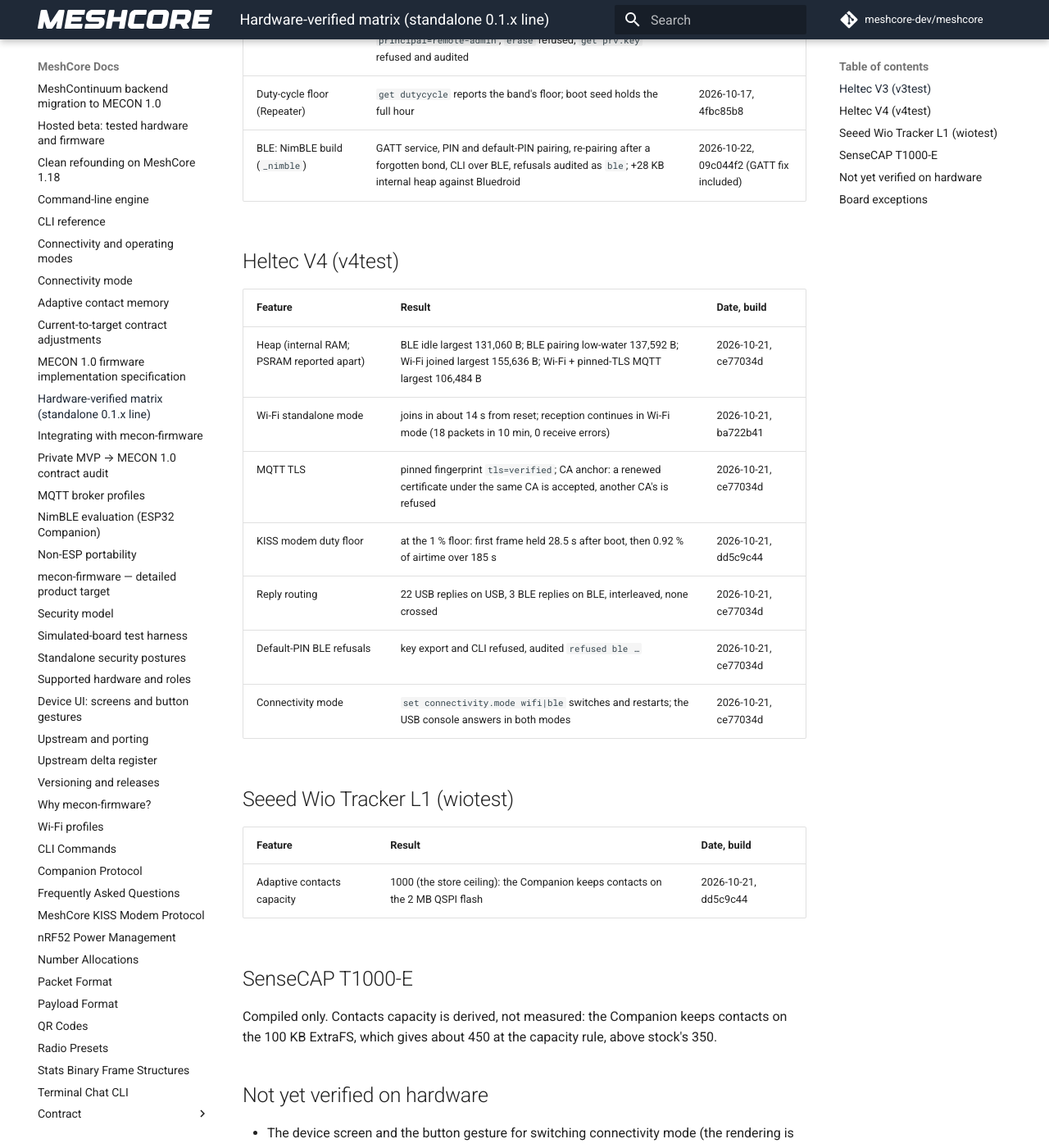
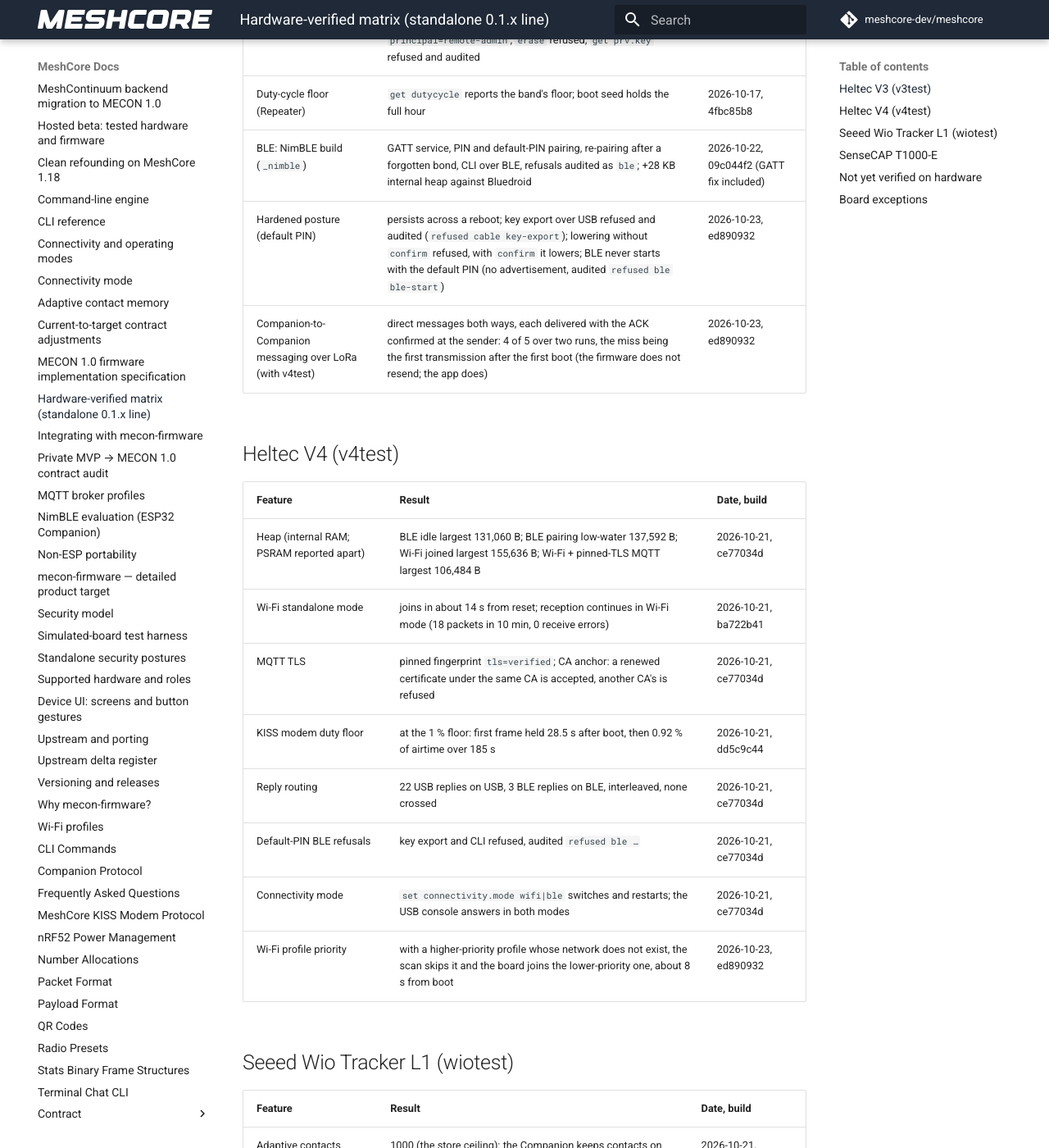
Before and after one commit to hoejriis/mecon-firmware, an MkDocs documentation site: the page built from docs/HARDWARE_VERIFIED.md, in a window 1280 px wide and 1400 px high, scrolled down 993 px. Shown: the whole window at 82% size. Built offline with MkDocs 1.6.1 and Material for MkDocs 9.7.7, drawn with Linux system fonts in a browser that asks for light colours; comment, search, counter and statistics services are not loaded; some of the changed text lies outside the part shown.

Commit message:
Docs: record the 2026-10-23 bench run in the hardware-verified matrix
Hardened posture and LoRa direct messages between two mecon Companions
(v3test and v4test), and Wi-Fi profile priority on v4test, are verified
on hardware. The not-yet-verified list now says why two items cannot be
checked on this bench: Wi-Fi failover needs a second access point, and
the rescue console needs a button press within 8 s of power-up.

Co-Authored-By: Claude Opus 5.5 (1M context) <noreply@anthropic.com>

```diff
--- a/docs/HARDWARE_VERIFIED.md
+++ b/docs/HARDWARE_VERIFIED.md
@@ -22,6 +22,8 @@ broker host (throwaway TLS brokers) and USB host. Dates are UTC; builds are the
 | CLI over LoRa (Repeater build) | remote-admin login; `ver`, `get name`, `get mecon.mem`, `get dutycycle` answer; `get mecon.cli.who` → `transport=lora … principal=remote-admin`; `erase` refused; `get prv.key` refused and audited | 2026-10-22, adf36c80 |
 | Duty-cycle floor (Repeater) | `get dutycycle` reports the band's floor; boot seed holds the full hour | 2026-10-17, 4fbc85b8 |
 | BLE: NimBLE build (`_nimble`) | GATT service, PIN and default-PIN pairing, re-pairing after a forgotten bond, CLI over BLE, refusals audited as `ble`; +28 KB internal heap against Bluedroid | 2026-10-22, 09c044f2 (GATT fix included) |
+| Hardened posture (default PIN) | persists across a reboot; key export over USB refused and audited (`refused cable key-export`); lowering without `confirm` refused, with `confirm` it lowers; BLE never starts with the default PIN (no advertisement, audited `refused ble ble-start`) | 2026-10-23, ed890932 |
+| Companion-to-Companion messaging over LoRa (with v4test) | direct messages both ways, each delivered with the ACK confirmed at the sender: 4 of 5 over two runs, the miss being the first transmission after the first boot (the firmware does not resend; the app does) | 2026-10-23, ed890932 |
 
 ## Heltec V4 (v4test)
 
@@ -34,6 +36,7 @@ broker host (throwaway TLS brokers) and USB host. Dates are UTC; builds are the
 | Reply routing | 22 USB replies on USB, 3 BLE replies on BLE, interleaved, none crossed | 2026-10-21, ce77034d |
 | Default-PIN BLE refusals | key export and CLI refused, audited `refused ble …` | 2026-10-21, ce77034d |
 | Connectivity mode | `set connectivity.mode wifi|ble` switches and restarts; the USB console answers in both modes | 2026-10-21, ce77034d |
+| Wi-Fi profile priority | with a higher-priority profile whose network does not exist, the scan skips it and the board joins the lower-priority one, about 8 s from boot | 2026-10-23, ed890932 |
 
 ## Seeed Wio Tracker L1 (wiotest)
 
@@ -51,10 +54,9 @@ gives about 450 at the capacity rule, above stock's 350.
 - The device screen and the button gesture for switching connectivity mode (the rendering is covered by the
   simulator's UI captures).
 - A phone pairing with the MeshCore app, and the app reading the `v1.18.0-mecon` version string.
-- Wi-Fi priority failover between several Wi-Fi profiles.
-- The Hardened posture on a real board.
-- USB recovery (`rebuild`, factory reset over the cable).
-- Ordinary Companion-to-Companion messaging over LoRa between two mecon-firmware boards.
+- Wi-Fi failover when a joined network disappears: the bench has a single access point.
+- USB recovery through the Companion's rescue console (`rebuild`, `erase`): it is entered by a long press of the user
+  button within 8 s of power-up, so it needs a person at the board. Covered by the simulated suite.
 - Any board not listed above.
 
 ## Board exceptions
```
